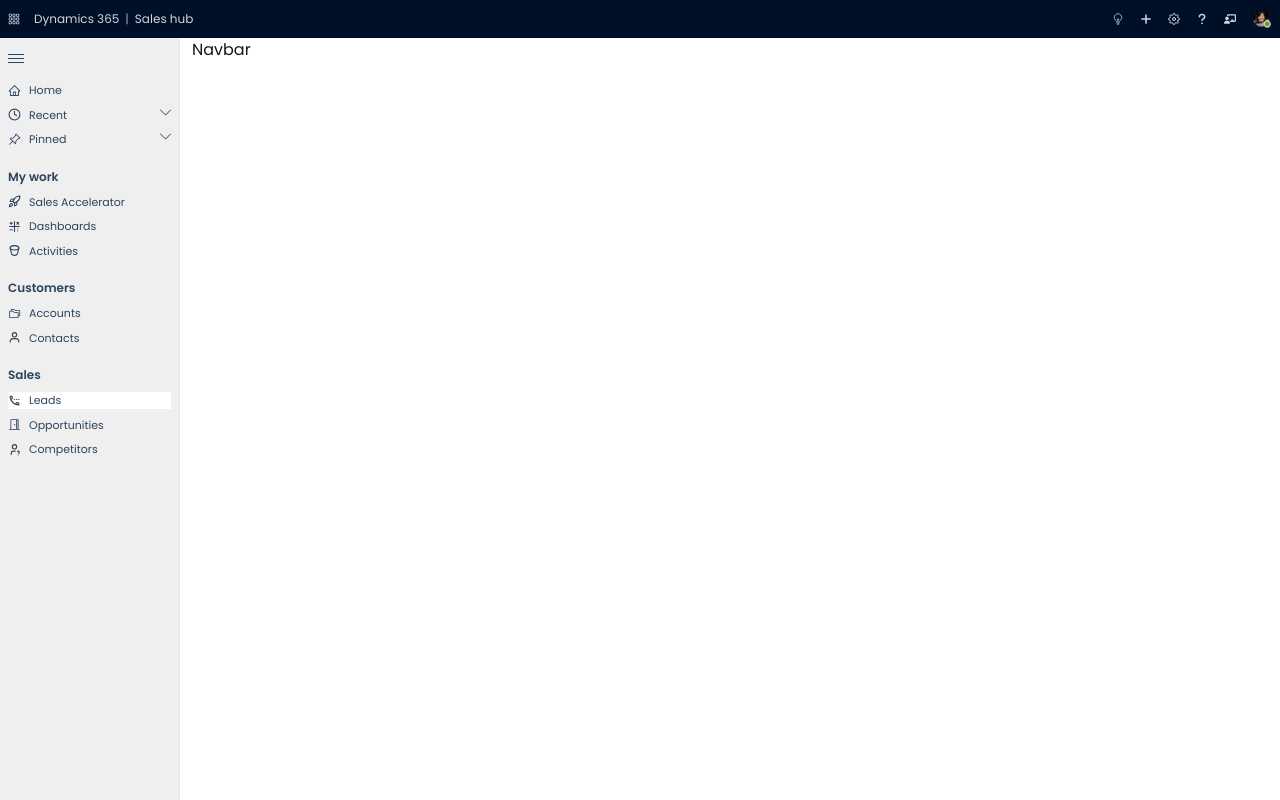
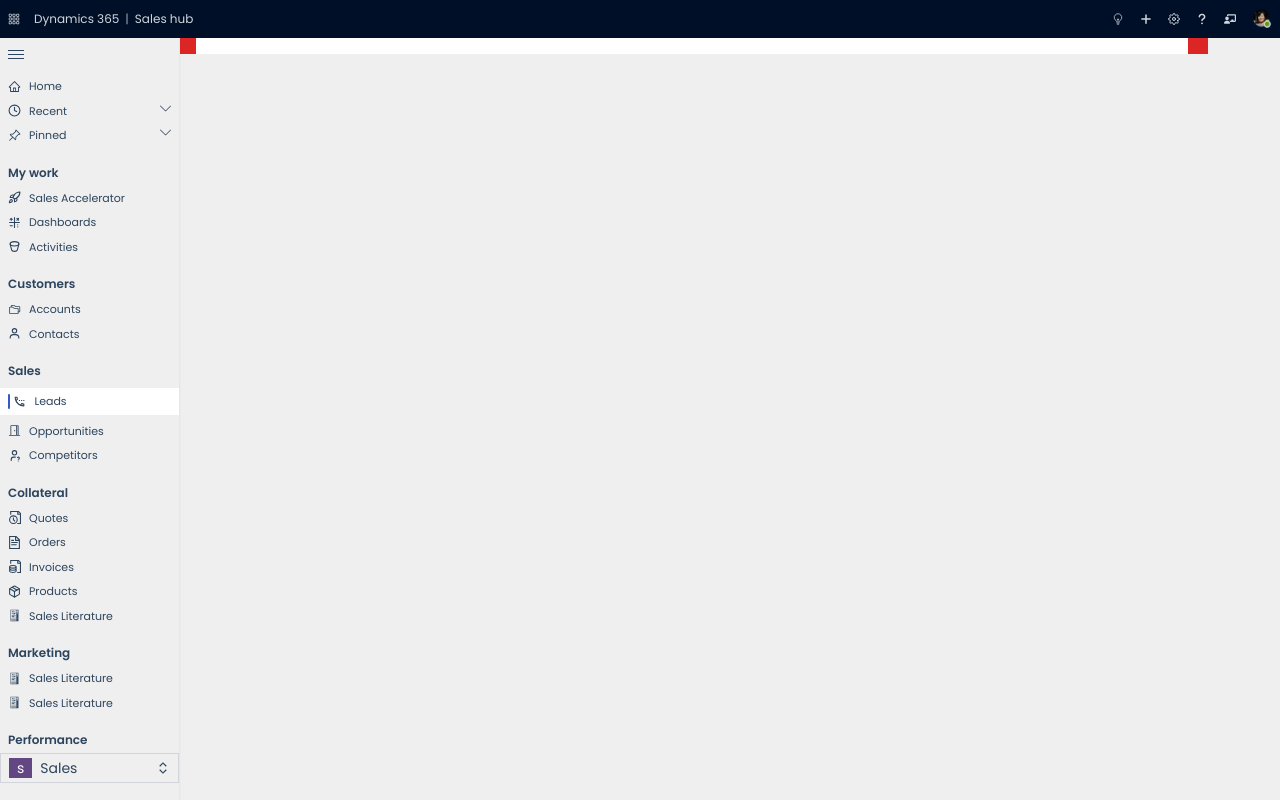
Before and after one commit to Godswillcode/workergen-interview, a Next.js app: page / in a window 1280 px wide. Built offline with nearby package versions, Linux system fonts and the light colour scheme.

Commit message:
sidebar right

```diff
--- a/app/components/MainPage.tsx
+++ b/app/components/MainPage.tsx
@@ -1,11 +1,16 @@
 "use client";
 
 import { Navbar } from "./layout/Navbar";
+import { SidebarRight } from "./layout/SidebarRight";
 
 export const MainPage = () => {
   return (
-    <div>
+    <div className="px-5 bg-red-600">
       <Navbar />
+
+      <div>
+
+      </div>
     </div>
   );
 };
--- a/app/components/layout/Navbar.tsx
+++ b/app/components/layout/Navbar.tsx
@@ -1,6 +1,3 @@
-
 export const Navbar = () => {
-  return (
-    <div>Navbar</div>
-  )
-}
+  return <div className="bg-white py-2"></div>;
+};
--- a/app/components/layout/SideBar.tsx
+++ b/app/components/layout/SideBar.tsx
@@ -7,11 +7,18 @@ import { SlArrowDown } from "react-icons/sl";
 import { BsPinAngle } from "react-icons/bs";
 import { notification } from "antd";
 import { LuRocket } from "react-icons/lu";
-import { TbMathSymbols, TbBucket  } from "react-icons/tb"
+import { TbMathSymbols, TbBucket } from "react-icons/tb";
 import { MdOutlineSettingsPhone } from "react-icons/md";
 import { PiDoorOpenDuotone, PiFolders } from "react-icons/pi";
 import { TbUserQuestion } from "react-icons/tb";
-import { BiUser } from "react-icons/bi";
+import { BiUser, BiExpandVertical } from "react-icons/bi";
+import {
+  GrDocumentTime,
+  GrDocumentText,
+  GrDocumentStore,
+} from "react-icons/gr";
+import { FiPackage } from "react-icons/fi";
+import { GiVendingMachine } from "react-icons/gi";
 export const SideBar = ({ isOpen, setIsOpen }: SidebarProps) => {
   const toggle = () => setIsOpen(!isOpen);
   const [api, contextHolder] = notification.useNotification();
@@ -28,11 +35,13 @@ export const SideBar = ({ isOpen, setIsOpen }: SidebarProps) => {
       {" "}
       {contextHolder}
       <div
-        className={`h-screen px-2 pb-5 pt-3 bg-[#EFEFEF] border-r text-[#2C445D] sidebar ${
+        className={`h-screen shadow-sm overflow-y-auto pb-14 pt-2  bg-[#EFEFEF] border-r text-[#2C445D] sidebar ${
           isOpen ? "w-[180px]" : "w-[30px]"
         }`}
       >
-        <VscMenu />
+        <div className="px-2">
+        <VscMenu/>
+        </div>
         {/* onClick={toggle} */}
 
         <div className="navLinkWrap mt-4" onClick={openNotification}>
@@ -81,8 +90,11 @@ export const SideBar = ({ isOpen, setIsOpen }: SidebarProps) => {
         </div>
         <h2>Sales</h2>
         <div className="navLinkWrap bg-white" onClick={openNotification}>
-          <div className="navLink">
-            <MdOutlineSettingsPhone className="navIcon" /> <span>Leads</span>
+          <div className="navLink py-[5px]">
+           <div className="flex items-center gap-[3px]">
+            <div className="h-[15px] w-[2.4px] rounded text-base bg-[#325BC9]"/>
+           <MdOutlineSettingsPhone className="navIcon" />
+            </div> <span>Leads</span>
           </div>
         </div>
         <div className="navLinkWrap" onClick={openNotification}>
@@ -95,6 +107,55 @@ export const SideBar = ({ isOpen, setIsOpen }: SidebarProps) => {
             <TbUserQuestion className="navIcon" /> <span>Competitors</span>
           </div>
         </div>
+
+        <h2>Collateral</h2>
+        <div className="navLinkWrap" onClick={openNotification}>
+          <div className="navLink">
+            <GrDocumentTime className="navIcon" /> <span>Quotes</span>
+          </div>
+        </div>
+        <div className="navLinkWrap" onClick={openNotification}>
+          <div className="navLink">
+            <GrDocumentText className="navIcon" /> <span>Orders</span>
+          </div>
+        </div>
+        <div className="navLinkWrap" onClick={openNotification}>
+          <div className="navLink">
+            <GrDocumentStore className="navIcon" /> <span>Invoices</span>
+          </div>
+        </div>
+        <div className="navLinkWrap" onClick={openNotification}>
+          <div className="navLink">
+            <FiPackage className="navIcon" /> <span>Products</span>
+          </div>
+        </div>
+        <div className="navLinkWrap" onClick={openNotification}>
+          <div className="navLink">
+            <GiVendingMachine className="navIcon" />{" "}
+            <span>Sales Literature</span>
+          </div>
+        </div>
+        <h2>Marketing</h2>
+        <div className="navLinkWrap" onClick={openNotification}>
+          <div className="navLink">
+            <GiVendingMachine className="navIcon" />{" "}
+            <span>Sales Literature</span>
+          </div>
+        </div>
+        <div className="navLinkWrap" onClick={openNotification}>
+          <div className="navLink">
+            <GiVendingMachine className="navIcon" />{" "}
+            <span>Sales Literature</span>
+          </div>
+        </div>
+        <h3 className="text-[12px] font-semibold mt-5 px-2 pb-1">Performance</h3>
+        <div className="flex items-center justify-between py-1 px-2 text-sm border border-gray-300">
+          <div className="flex items-center gap-2">
+            <div className="bg-[#624783] px-2 text-white">s</div>{" "}
+            <span>Sales</span>
+          </div>
+          <BiExpandVertical />
+        </div>
       </div>
     </>
   );
--- /dev/null
+++ b/app/components/layout/SidebarRight.tsx
@@ -0,0 +1,9 @@
+export const SidebarRight = () => {
+  return (
+    <div className="shadow-sm h-full">
+       <div>
+
+       </div>
+    </div>
+  );
+};
--- a/app/components/layout/style.css
+++ b/app/components/layout/style.css
@@ -1,5 +1,5 @@
 .navLinkWrap {
-  @apply flex  justify-between mb-2 cursor-pointer hover:text-[#325BC9];
+  @apply flex px-2 justify-between mb-2 cursor-pointer hover:text-[#325BC9];
 }
 
 .navLink {
@@ -23,5 +23,20 @@
 }
 
 .sidebar h2 {
-  @apply text-[12px] font-semibold mt-5 mb-2;
+  @apply text-[12px] font-semibold mt-5 mb-2 px-2;
 }
+
+/* Hide scrollbar for WebKit browsers (Chrome, Safari, Edge) */
+.sidebar::-webkit-scrollbar {
+    display: none;
+  }
+
+  /* Hide scrollbar for Firefox */
+  .sidebar {
+    scrollbar-width: none; /* For Firefox */
+  }
+
+  /* Hide scrollbar for older browsers using overflow */
+  .sidebar {
+    -ms-overflow-style: none; /* For Internet Explorer and Edge */
+  }
--- a/app/globals.css
+++ b/app/globals.css
@@ -6,7 +6,7 @@
 
 
 :root {
-  --background: #ffffff;
+  --background: #EFEFEF;
   --foreground: #171717;
 }
 
--- a/app/page.tsx
+++ b/app/page.tsx
@@ -4,6 +4,7 @@ import { useState } from "react";
 import { SideBar } from "./components/layout/SideBar";
 import { TopNavbar } from "./components/layout/TopNavbar";
 import { MainPage } from "./components/MainPage";
+import { SidebarRight } from "./components/layout/SidebarRight";
 
 export default function Home() {
   const [isOpen, setIsOpen] = useState(true);
@@ -16,8 +17,11 @@ export default function Home() {
           <SideBar isOpen={isOpen} setIsOpen={setIsOpen} />
         </div>
 
-        <div className={isOpen ? "w-full lg:ml-[12rem] pb-10" : "lg:ml-16 pb-10 w-full"}>
+        <div className={isOpen ? "w-full lg:ml-[11rem] lg:mr-[0.5rem] pb-10" : "lg:ml-16 pb-10 w-full"}>
           <MainPage />
+        </div>
+        <div className={`w-[5rem] overflow-hidden lg:flex hidden`}>
+        <SidebarRight />
         </div>
       </div>
     </div>
```
